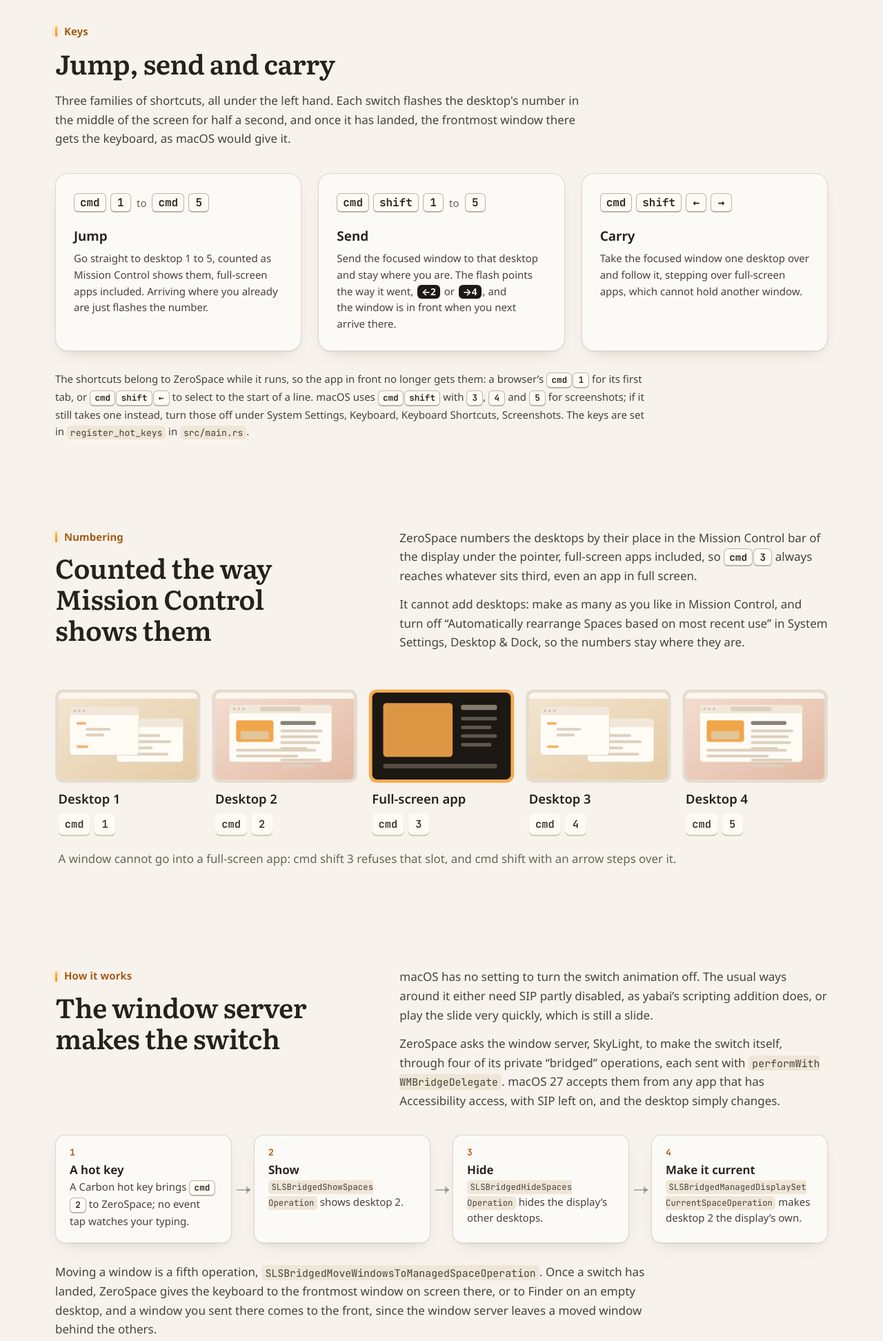
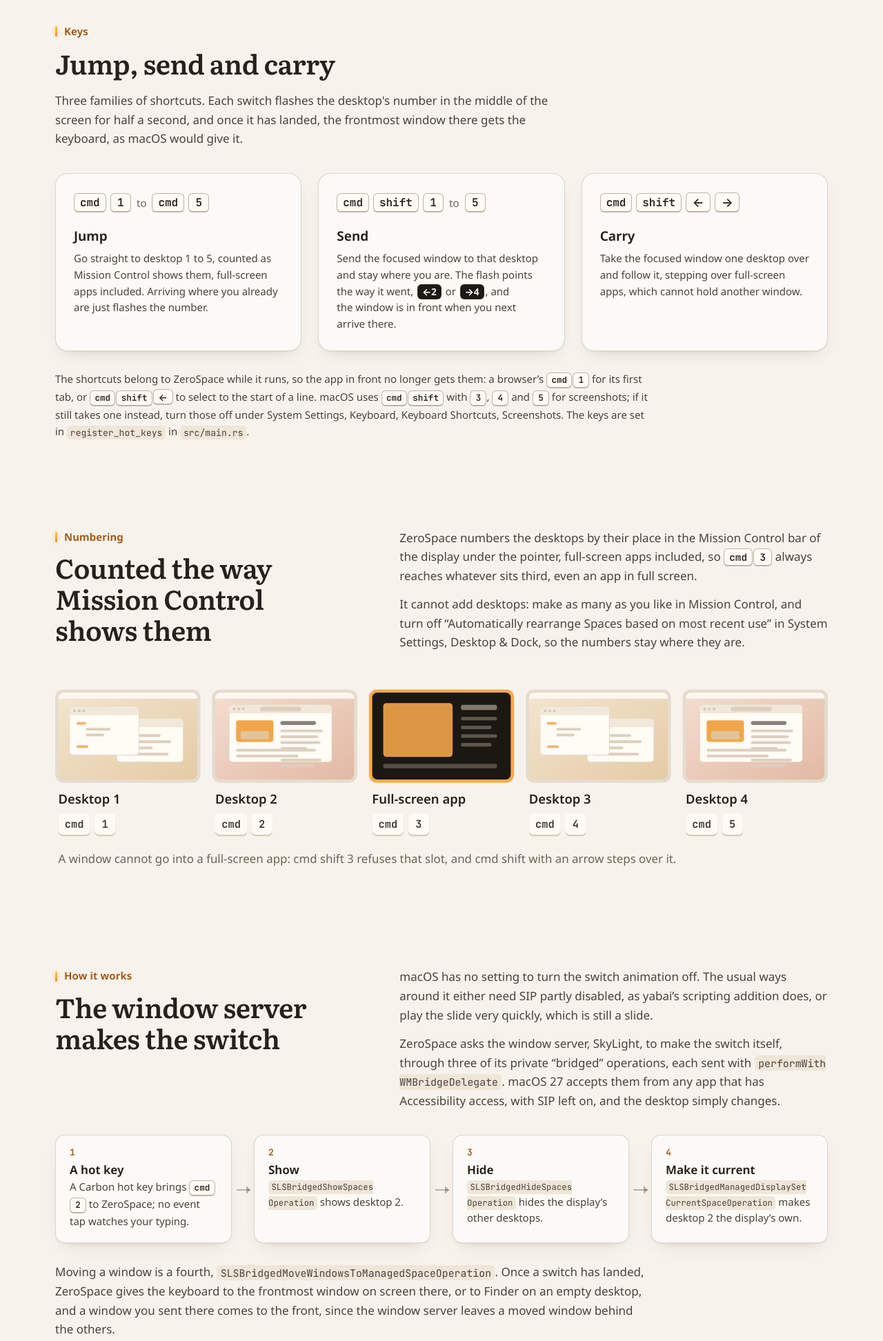
Before and after one commit to crazyboycjr/zerospace, a plain HTML site: page site/index.html in a window 1280 px wide. Shown: the part 2140-4084 px from the top of the page at 69% size. Drawn offline with Linux system fonts and the light colour scheme.

Commit message:
correct the homepage and README after a read against the code
A switch takes three bridged operations, not four, and moving a window
is the fourth; carry's arrows are not under the left hand. The README's
keys become sentences led by keycaps, which keep together where a table
wrapped them, and the selector loses its dash so it does not break
there. "Made for macOS 27" in place of "needs", since it has only been
tested there. Keycaps keep their punctuation on their line, arrows on
keycaps are drawn in the system font, and the send arrows' chips get an
edge so they show on dark cards.

Co-Authored-By: Claude Opus 5.5 <noreply@anthropic.com>
Claude-Session: https://claude.ai/code/session_01JQnceF4NyA69beixiXqU8Z

```diff
--- a/site/index.html
+++ b/site/index.html
@@ -126,7 +126,7 @@
   <div class="section-head">
     <p class="kicker">Keys</p>
     <h2>Jump, send and carry</h2>
-    <p>Three families of shortcuts, all under the left hand. Each switch flashes the desktop's number in the middle of the screen for half a second, and once it has landed, the frontmost window there gets the keyboard, as macOS would give it.</p>
+    <p>Three families of shortcuts. Each switch flashes the desktop's number in the middle of the screen for half a second, and once it has landed, the frontmost window there gets the keyboard, as macOS would give it.</p>
   </div>
   <div class="key-grid">
     <div class="card key-card">
@@ -140,12 +140,12 @@
       <p>Send the focused window to that desktop and stay where you are. The flash points the way it went, <span class="osd-chip">←2</span> or <span class="nw"><span class="osd-chip">→4</span>,</span> and the window is in front when you next arrive there.</p>
     </div>
     <div class="card key-card">
-      <div class="keys"><kbd>cmd</kbd><kbd>shift</kbd><kbd>←</kbd><kbd>→</kbd></div>
+      <div class="keys"><kbd>cmd</kbd><kbd>shift</kbd><kbd class="arrow">←</kbd><kbd class="arrow">→</kbd></div>
       <h3>Carry</h3>
       <p>Take the focused window one desktop over and follow it, stepping over full-screen apps, which cannot hold another window.</p>
     </div>
   </div>
-  <p class="note">The shortcuts belong to ZeroSpace while it runs, so the app in front no longer gets them: a browser&rsquo;s <kbd>cmd</kbd>&#8202;<kbd>1</kbd> for its first tab, or <kbd>cmd</kbd>&#8202;<kbd>shift</kbd>&#8202;<kbd>←</kbd> to select to the start of a line. macOS uses <kbd>cmd</kbd>&#8202;<kbd>shift</kbd> with <span class="nw"><kbd>3</kbd>,</span> <kbd>4</kbd> and <kbd>5</kbd> for screenshots; if it still takes one instead, turn those off under System Settings, Keyboard, Keyboard Shortcuts, Screenshots. The keys are set in <code>register_hot_keys</code> in <code>src/main.rs</code>.</p>
+  <p class="note">The shortcuts belong to ZeroSpace while it runs, so the app in front no longer gets them: a browser&rsquo;s <kbd>cmd</kbd>&#8202;<kbd>1</kbd> for its first tab, or <kbd>cmd</kbd>&#8202;<kbd>shift</kbd>&#8202;<kbd class="arrow">←</kbd> to select to the start of a line. macOS uses <kbd>cmd</kbd>&#8202;<kbd>shift</kbd> with <span class="nw"><kbd>3</kbd>,</span> <kbd>4</kbd> and <kbd>5</kbd> for screenshots; if it still takes one instead, turn those off under System Settings, Keyboard, Keyboard Shortcuts, Screenshots. The keys are set in <code>register_hot_keys</code> in <code>src/main.rs</code>.</p>
 </section>
 
 <section class="feature wrap" id="slots">
@@ -177,7 +177,7 @@
     </div>
     <div class="feature-text">
       <p>macOS has no setting to turn the switch animation off. The usual ways around it either need SIP partly disabled, as yabai&rsquo;s scripting addition does, or play the slide very quickly, which is still a slide.</p>
-      <p>ZeroSpace asks the window server, SkyLight, to make the switch itself, through four of its private &ldquo;bridged&rdquo; operations, each sent with <code>perform<wbr>With<wbr>WM<wbr>Bridge<wbr>Delegate</code>. macOS 27 accepts them from any app that has Accessibility access, with SIP left on, and the desktop simply changes.</p>
+      <p>ZeroSpace asks the window server, SkyLight, to make the switch itself, through three of its private &ldquo;bridged&rdquo; operations, each sent with <code>perform<wbr>With<wbr>WM<wbr>Bridge<wbr>Delegate</code>. macOS 27 accepts them from any app that has Accessibility access, with SIP left on, and the desktop simply changes.</p>
     </div>
   </div>
   <ol class="flow" aria-label="How a switch is made">
@@ -186,7 +186,7 @@
     <li><span class="flow-title">Hide</span><span><code>SLSBridged<wbr>Hide<wbr>Spaces<wbr>Operation</code> hides the display&rsquo;s other desktops.</span></li>
     <li><span class="flow-title">Make it current</span><span><code>SLSBridged<wbr>Managed<wbr>Display<wbr>Set<wbr>Current<wbr>Space<wbr>Operation</code> makes desktop 2 the display&rsquo;s own.</span></li>
   </ol>
-  <p class="after-flow">Moving a window is a fifth operation, <code>SLSBridged<wbr>Move<wbr>Windows<wbr>To<wbr>Managed<wbr>Space<wbr>Operation</code>. Once a switch has landed, ZeroSpace gives the keyboard to the frontmost window on screen there, or to Finder on an empty desktop, and a window you sent there comes to the front, since the window server leaves a moved window behind the others.</p>
+  <p class="after-flow">Moving a window is a fourth, <code>SLSBridged<wbr>Move<wbr>Windows<wbr>To<wbr>Managed<wbr>Space<wbr>Operation</code>. Once a switch has landed, ZeroSpace gives the keyboard to the frontmost window on screen there, or to Finder on an empty desktop, and a window you sent there comes to the front, since the window server leaves a moved window behind the others.</p>
   <p class="after-flow">ZeroSpace found these operations in <a href="https://github.com/jurplel/InstantSpaceSwitcher/pull/110">a pull request to InstantSpaceSwitcher</a> by apellis, which uses them to carry a dragged window across a switch.</p>
 </section>
 
@@ -229,7 +229,7 @@ printf 'state' | nc -U ~/.cache/zerospace.sock</code></pre></div>
   <div class="section-head">
     <p class="kicker">Install</p>
     <h2>Build it on your Mac</h2>
-    <p>ZeroSpace needs macOS 27; it has been tested on macOS 27.0.1 on Apple Silicon. Building it takes Rust and the Xcode Command Line Tools.</p>
+    <p>ZeroSpace is made for macOS 27, and has been tested on macOS 27.0.1 on Apple Silicon. Building it takes Rust and the Xcode Command Line Tools.</p>
   </div>
   <div class="install-grid">
     <div class="card install-item">
--- a/site/style.css
+++ b/site/style.css
@@ -163,6 +163,8 @@ kbd {
   border-radius: 6px;
   white-space: nowrap;
 }
+/* The fonts' Latin subsets have no arrows; the system's are drawn a little larger. */
+kbd.arrow { font-family: system-ui, -apple-system, "Segoe UI", sans-serif; font-size: 0.92em; line-height: 1.38; }
 
 .wrap { width: min(var(--wrap), 100% - 2 * var(--gutter)); margin-inline: auto; }
 .nw { white-space: nowrap; }
@@ -385,6 +387,7 @@ figure { margin: 0; }
   border-radius: 6px;
   background: #1d1915;
   color: #fff;
+  border: 1px solid var(--rule-strong);
   font: 650 0.92em/1.5 var(--font-text);
   white-space: nowrap;
 }
```
Also changed, not shown: 1 other file.
